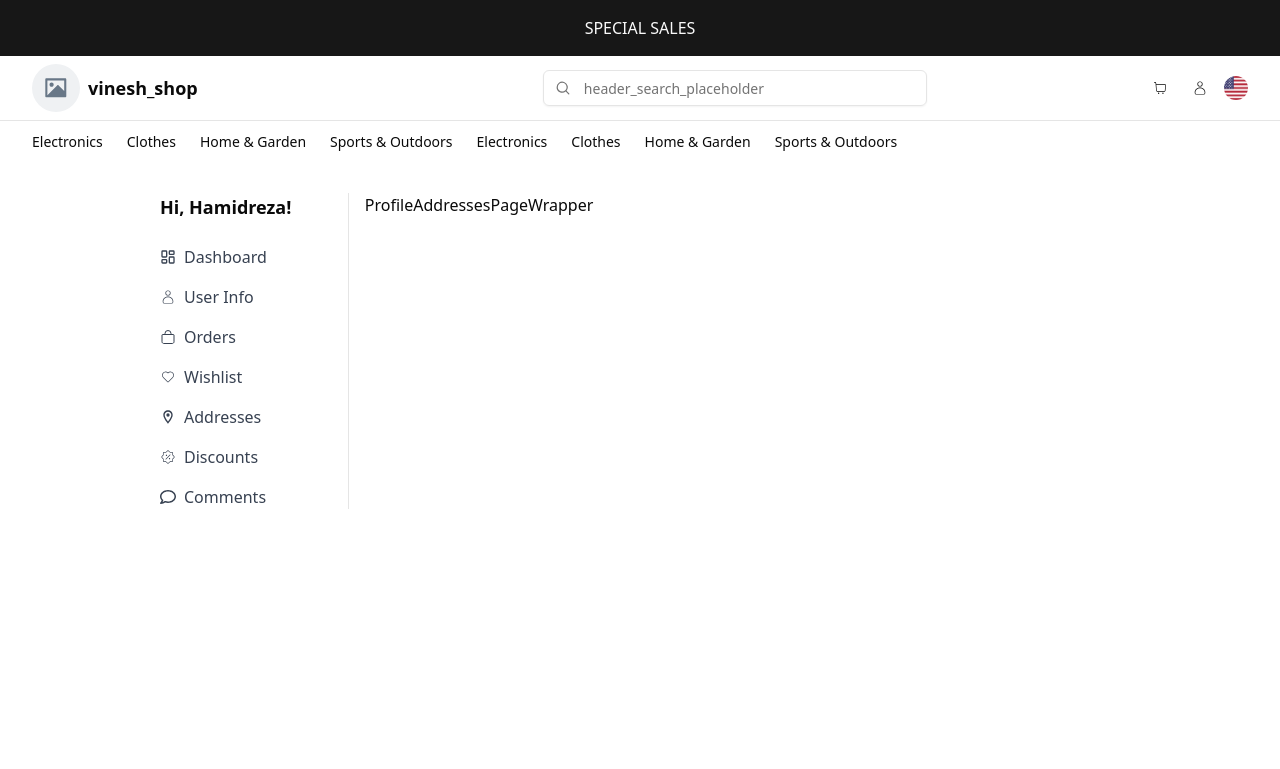
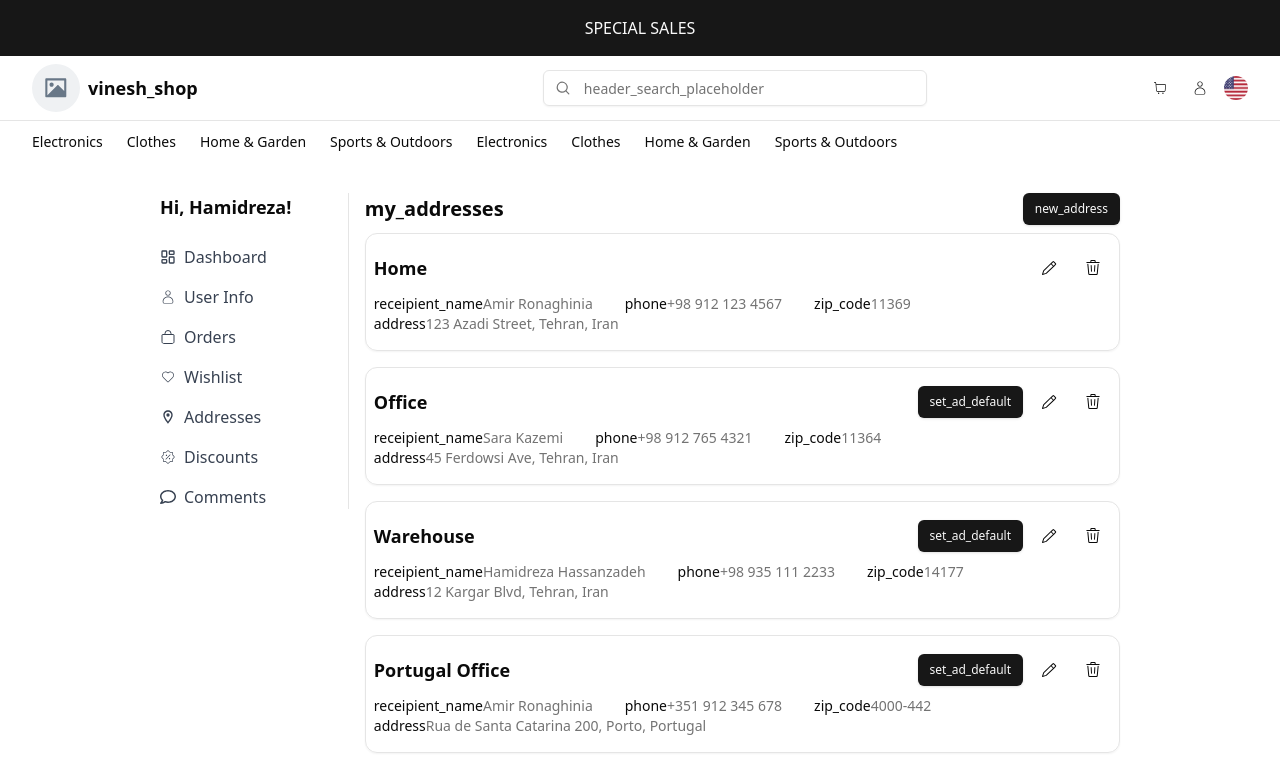
Before and after one commit to hamidreza-hz98/vinesh-shop-landing, a Next.js app: page /en/profile/addresses in a window 1280 px wide. Shown: the top 769 px of the page. Built offline with nearby package versions, Linux system fonts and the light colour scheme.

Commit message:
profile address segment tasts

```diff
--- a/components/common/Addresses.js
+++ b/components/common/Addresses.js
@@ -36,14 +36,12 @@ const Addresses = ({ onSelect, isProfile = false }) => {
 
         <Dialog>
           <DialogTrigger asChild>
-            <Button size="sm">
-              {t("new_address")}
-            </Button>
+            <Button size="sm">{t("new_address")}</Button>
           </DialogTrigger>
 
           <DialogContent className="max-h-[90vh] overflow-y-scroll mt-4">
             <DialogHeader>
-              <DialogTitle> { t("create_new_address") } </DialogTitle>
+              <DialogTitle> {t("create_new_address")} </DialogTitle>
 
               <DialogDescription>
                 <AddressForm />
@@ -55,6 +53,13 @@ const Addresses = ({ onSelect, isProfile = false }) => {
 
       <div className="w-full flex flex-col gap-4 mt-2">
         {addresses && addresses.length ? (
+          isProfile ? (
+            addresses.map((address, index) => (
+              <div key={index} className="flex items-center space-x-2">
+                <AddressCard isProfile={isProfile} address={address} />
+              </div>
+            ))
+          ) : (
             <RadioGroup
               defaultValue={defaultAddress}
               onValueChange={onSelect}
@@ -63,12 +68,16 @@ const Addresses = ({ onSelect, isProfile = false }) => {
               {addresses.map((address, index) => (
                 <div key={index} className="flex items-center space-x-2">
                   <RadioGroupItem value={address.name} id={address.name} />
-                <Label htmlFor={address.name} className="cursor-pointer w-full">
+                  <Label
+                    htmlFor={address.name}
+                    className="cursor-pointer w-full"
+                  >
                     <AddressCard isProfile={isProfile} address={address} />
                   </Label>
                 </div>
               ))}
             </RadioGroup>
+          )
         ) : (
           <div className="w-full flex items-center justify-center mt-8">
             <span className="border-4 border-border border-dashed rounded text-center px-4 py-8">
--- a/components/wrappers/profile/ProfileAddressesPageWrapper.js
+++ b/components/wrappers/profile/ProfileAddressesPageWrapper.js
@@ -1,8 +1,11 @@
+import Addresses from '@/components/common/Addresses'
 import React from 'react'
 
 const ProfileAddressesPageWrapper = () => {
   return (
-    <div>ProfileAddressesPageWrapper</div>
+    <div>
+      <Addresses isProfile={true} />
+    </div>
   )
 }
 
```
Lines whose indentation alone changed are shown as unchanged.
